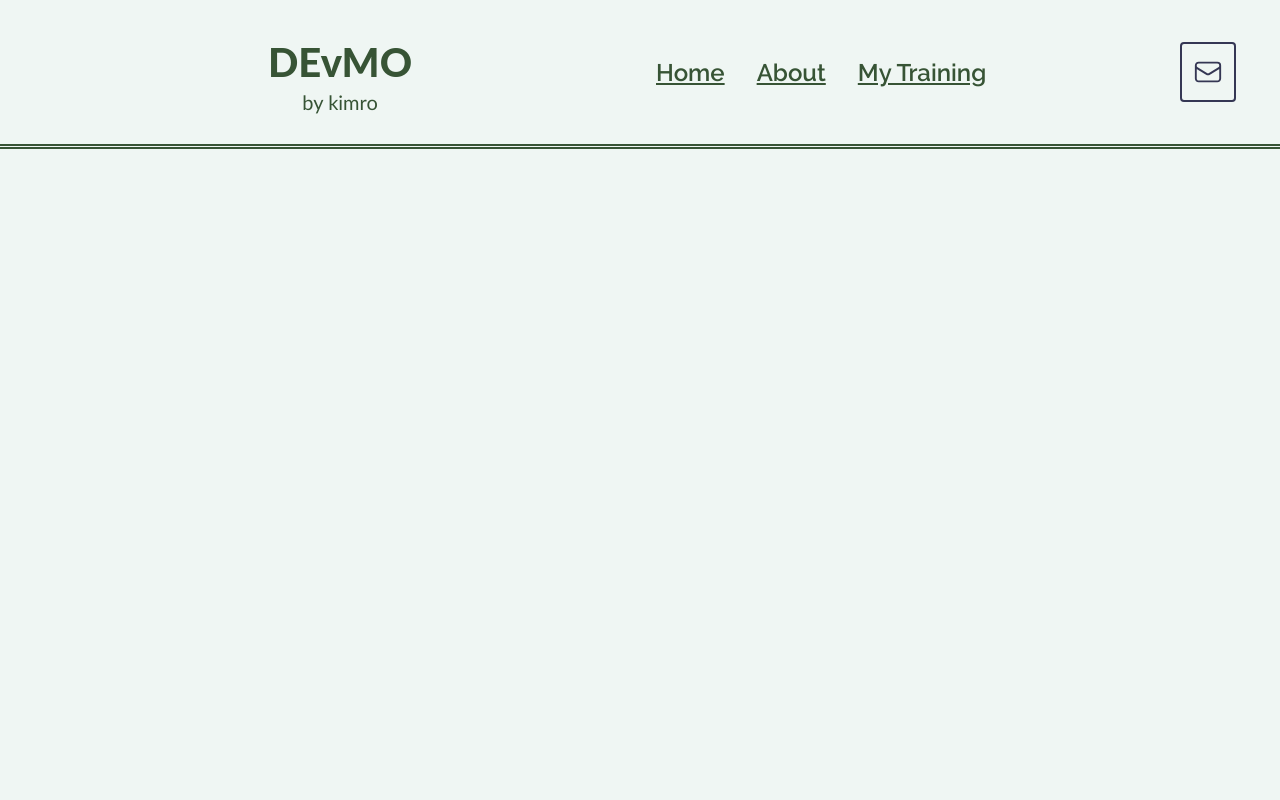
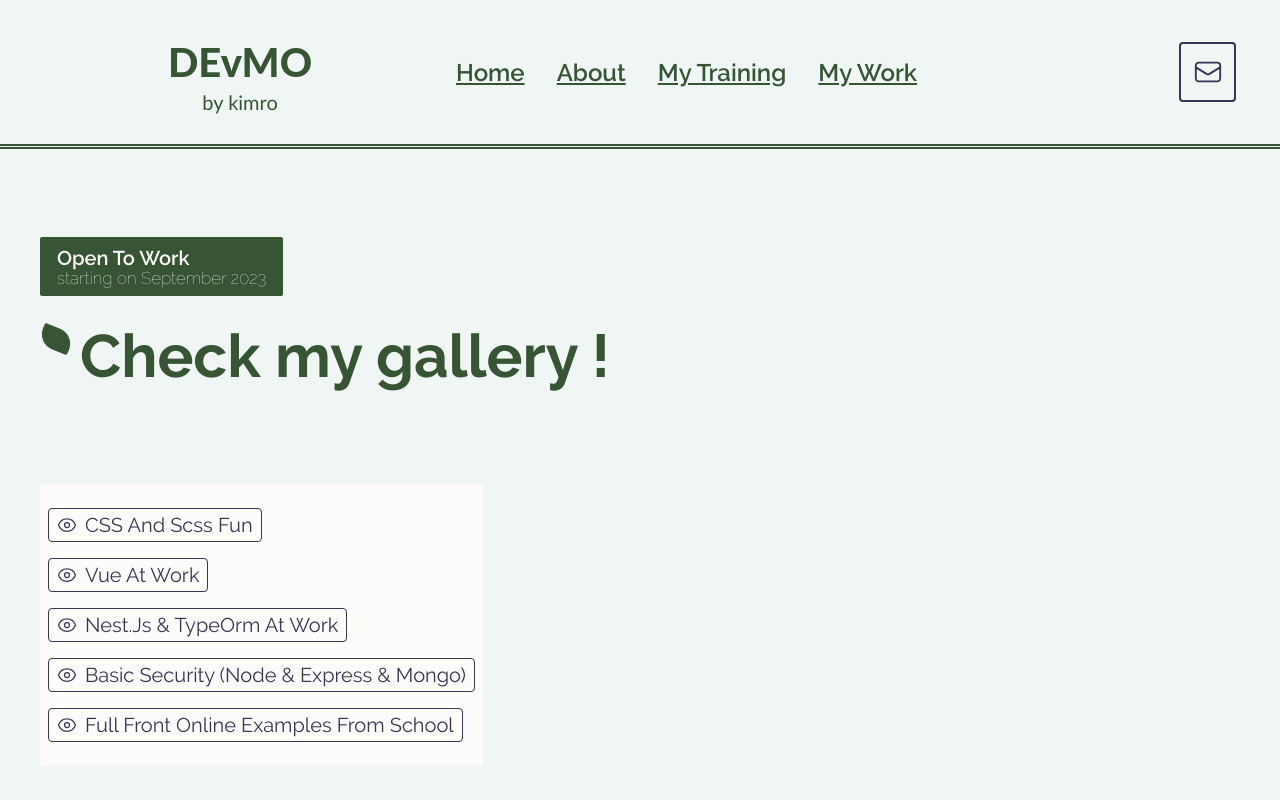
Before and after one commit to kimt0t0/Devmo, a Vue app: page /gallery in a window 1280 px wide. Shown: the top 800 px of the page. Built offline with nearby package versions, Linux system fonts and the light colour scheme; a web font is replaced by a local one.

Commit message:
f.5.1 feat: wip gallery add view add hero add page index

```diff
--- a/src/components/HeaderComponent.vue
+++ b/src/components/HeaderComponent.vue
@@ -35,7 +35,7 @@
 
     .header-title-container {
         display: flex;
-        flex: 3;
+        flex: 2;
         flex-direction: column;
         justify-content: center;
         align-items: center;
@@ -64,7 +64,7 @@
         display: none;
         @media (min-width: $bp-l) {
             display: flex;
-            flex: 3;
+            flex: 4;
         }
     }
 </style>
--- a/src/router/index.ts
+++ b/src/router/index.ts
@@ -26,6 +26,11 @@
       path: '/training',
       name: 'training',
       component: () => import('@/views/TrainingView.vue')
+    },
+    {
+      path: '/gallery',
+      name: 'gallery',
+      component: () => import('@/views/GalleryView.vue')
     }
   ]
 })
--- a/src/stores/navlinks.ts
+++ b/src/stores/navlinks.ts
@@ -15,6 +15,10 @@
         {
             name: 'My Training',
             path: '/training'
+        },
+        {
+            name: 'My Work',
+            path: '/gallery'
         }
     ]);
 
--- /dev/null
+++ b/src/views/GalleryView.vue
@@ -0,0 +1,29 @@
+<script lang="ts" setup>
+    const anchors = [
+        {
+            path: '#css-scss',
+            title: 'CSS and Scss fun'
+        },
+        {
+            path: '#vue-at-work',
+            title: 'Vue at work'
+        },
+        {
+            path: '#nest-js',
+            title: 'Nest.js & TypeOrm at work'
+        },
+        {
+            path: '#basic-security',
+            title: 'Basic security (Node & Express & Mongo)'
+        },
+        {
+            path: '#online',
+            title: 'Full front online examples from school'
+        }
+    ]
+</script>
+
+<template>
+    <HeroParticle title="Check my gallery !" />
+    <IndexParticle :anchors="anchors" />
+</template>
```
